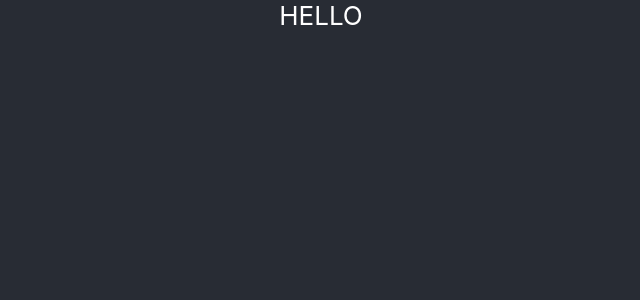
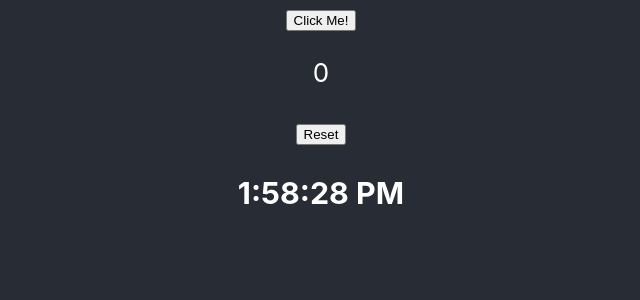
Before and after one commit to Andy-Bartkiv/react-tOP-1, a React (Create React App) app: page / in a window 1280 px wide. Shown: the top 300 px of the page, without its empty margins (319-959 px from the left). Built offline with nearby package versions, Linux system fonts and the light colour scheme.

Commit message:
add clock

```diff
--- a/src/App.js
+++ b/src/App.js
@@ -1,11 +1,49 @@
+import React from 'react';
+import Clock from './clock';
 import './App.css';
 
-function App() {
-  return (
-    <div className="App">
-      HELLO
-    </div>
-  );
+class App extends React.Component {
+  constructor() {
+    super();
+    this.state = {
+      count: 0,
+    }
+  }
+
+  countUp() {
+    this.setState({
+      count: this.state.count + 1,
+    })
+  }
+
+  resetCount() {
+    this.setState({
+      count: 0,
+    })
+  }
+
+  render() {
+    return (
+      <div className="App">
+        <button onClick={ () => this.countUp() }>
+          Click Me!
+        </button>
+        <p>{ this.state.count }</p>
+        <button onClick={ () => this.resetCount() }>
+          Reset
+        </button>
+        <Clock />
+      </div>
+    )
+  }
 }
 
+// function App() {
+//   return (
+//     <div className="App">
+//       HELLO
+//     </div>
+//   );
+// }
+
 export default App;
--- /dev/null
+++ b/src/clock.js
@@ -0,0 +1,21 @@
+import React from 'react';
+import ReactDOM from 'react-dom';
+
+class Clock extends React.Component {
+  constructor(props) {
+		super(props);
+		this.state = {
+				date: new Date(),
+		}
+	}
+
+	render() {
+		return (
+			<h3>
+				{ this.state.date.toLocaleTimeString() }
+			</h3>
+		)
+	}
+}
+
+export default Clock;
```
